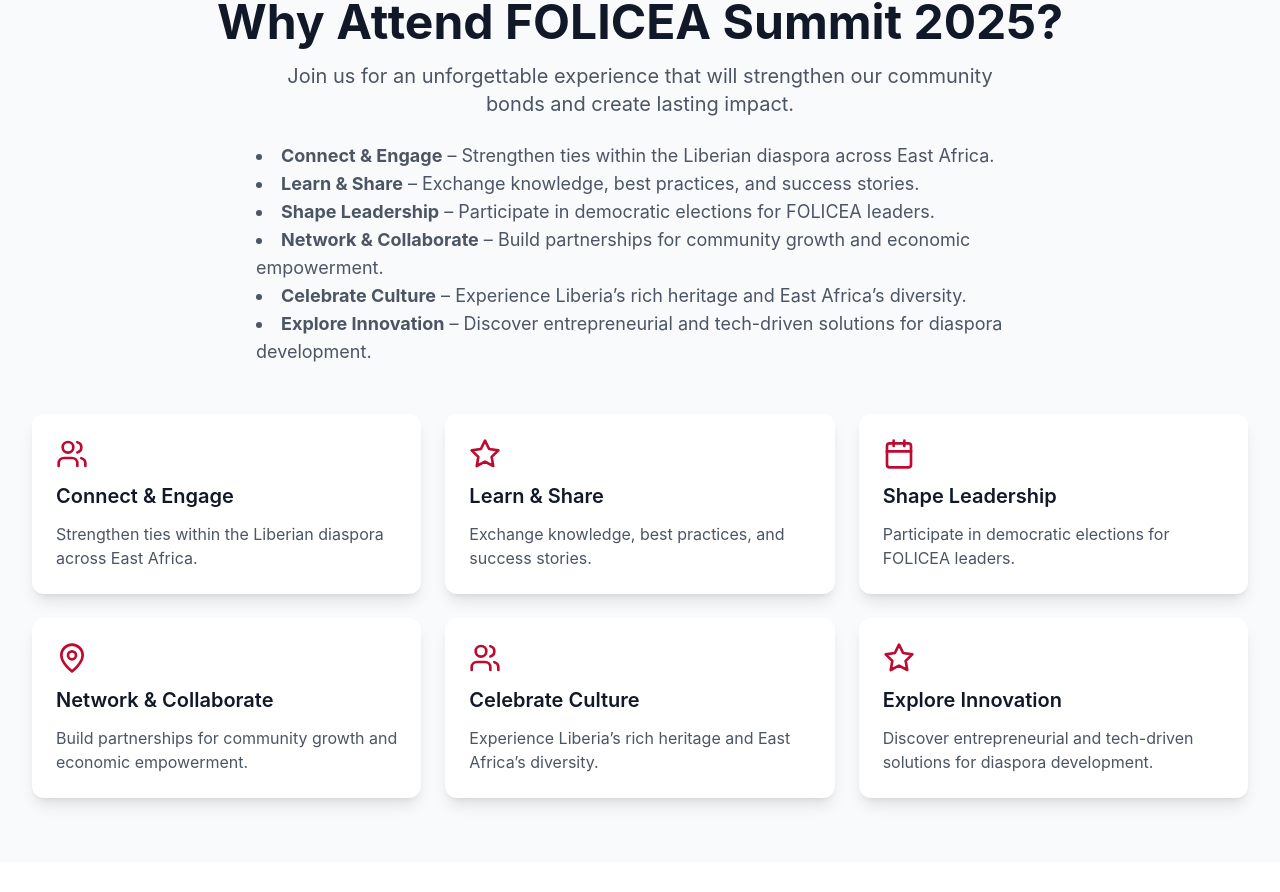
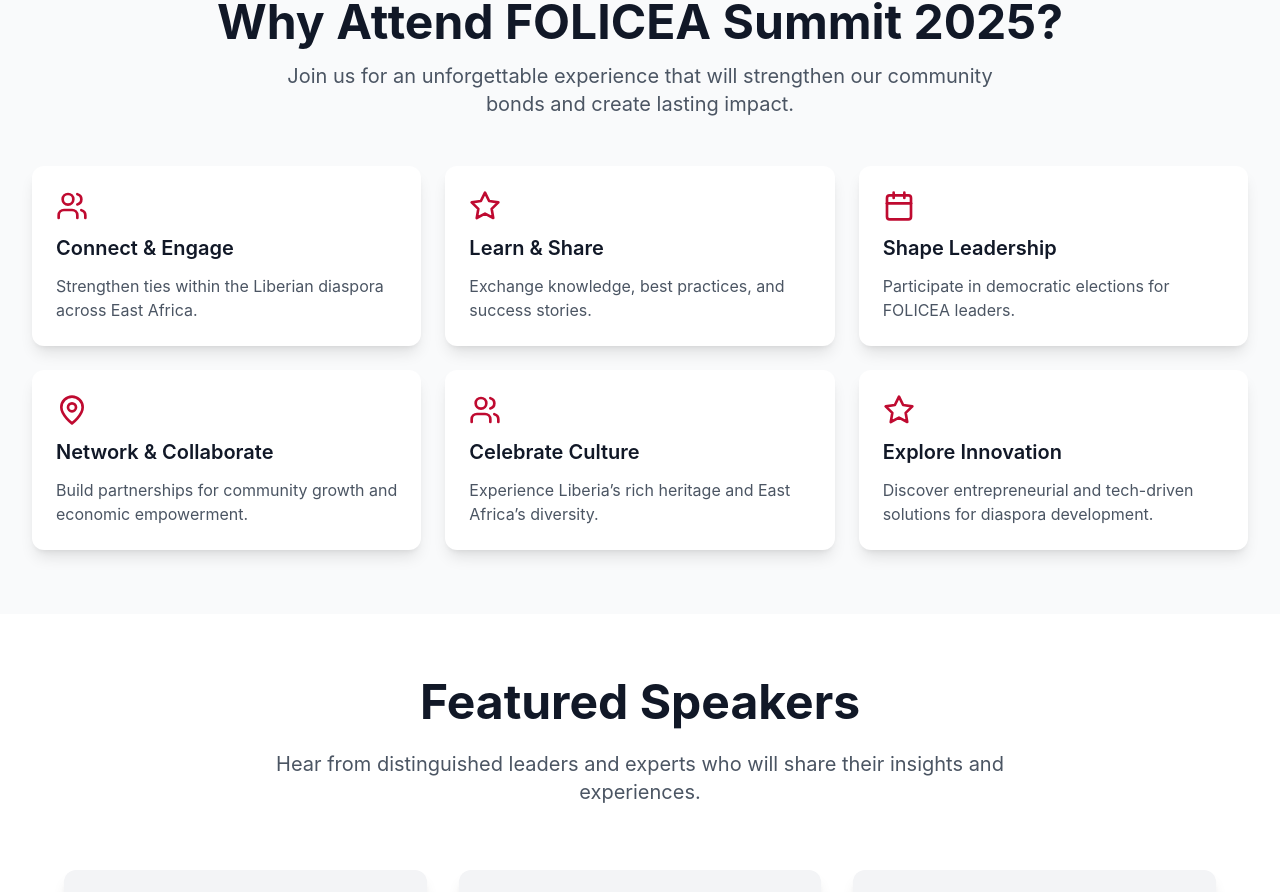
Before and after one commit to foliceasummit/folicea-summit-2025, a Next.js app: page / in a window 1280 px wide. Shown: the part 2104-2996 px from the top of the page. Built offline with nearby package versions, Linux system fonts and the light colour scheme; grey boxes are pictures that could not be loaded.

Commit message:
Homepage: remove duplicate bullet list under Why Attend (cards retained)

```diff
--- a/pages/index.tsx
+++ b/pages/index.tsx
@@ -238,14 +238,6 @@
             <p className="text-lg sm:text-xl text-gray-600 max-w-3xl mx-auto">
               Join us for an unforgettable experience that will strengthen our community bonds and create lasting impact.
             </p>
-            <ul className="mt-6 max-w-3xl mx-auto text-left list-disc list-inside text-gray-600 text-lg">
-              <li><strong>Connect & Engage</strong> – Strengthen ties within the Liberian diaspora across East Africa.</li>
-              <li><strong>Learn & Share</strong> – Exchange knowledge, best practices, and success stories.</li>
-              <li><strong>Shape Leadership</strong> – Participate in democratic elections for FOLICEA leaders.</li>
-              <li><strong>Network & Collaborate</strong> – Build partnerships for community growth and economic empowerment.</li>
-              <li><strong>Celebrate Culture</strong> – Experience Liberia’s rich heritage and East Africa’s diversity.</li>
-              <li><strong>Explore Innovation</strong> – Discover entrepreneurial and tech-driven solutions for diaspora development.</li>
-            </ul>
           </motion.div>
 
           <div className="grid grid-cols-1 md:grid-cols-2 lg:grid-cols-3 gap-6">
```
